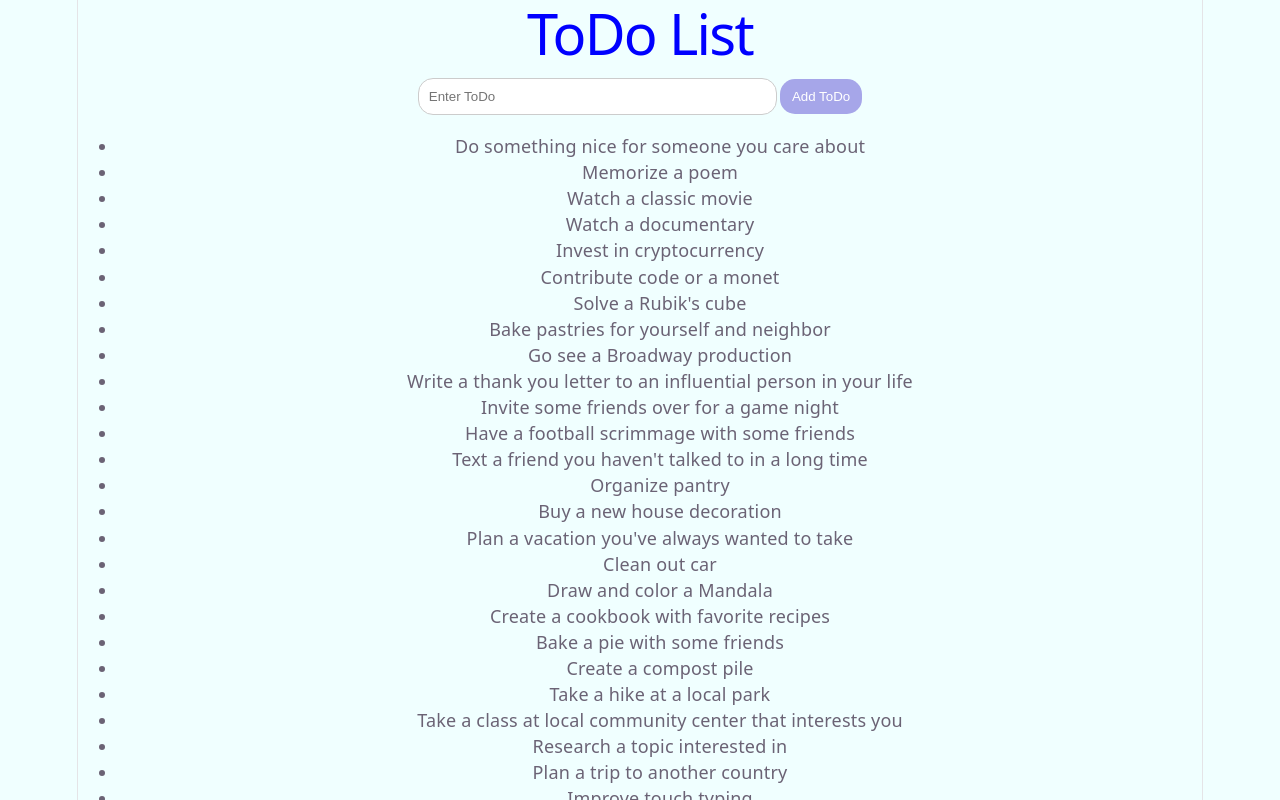
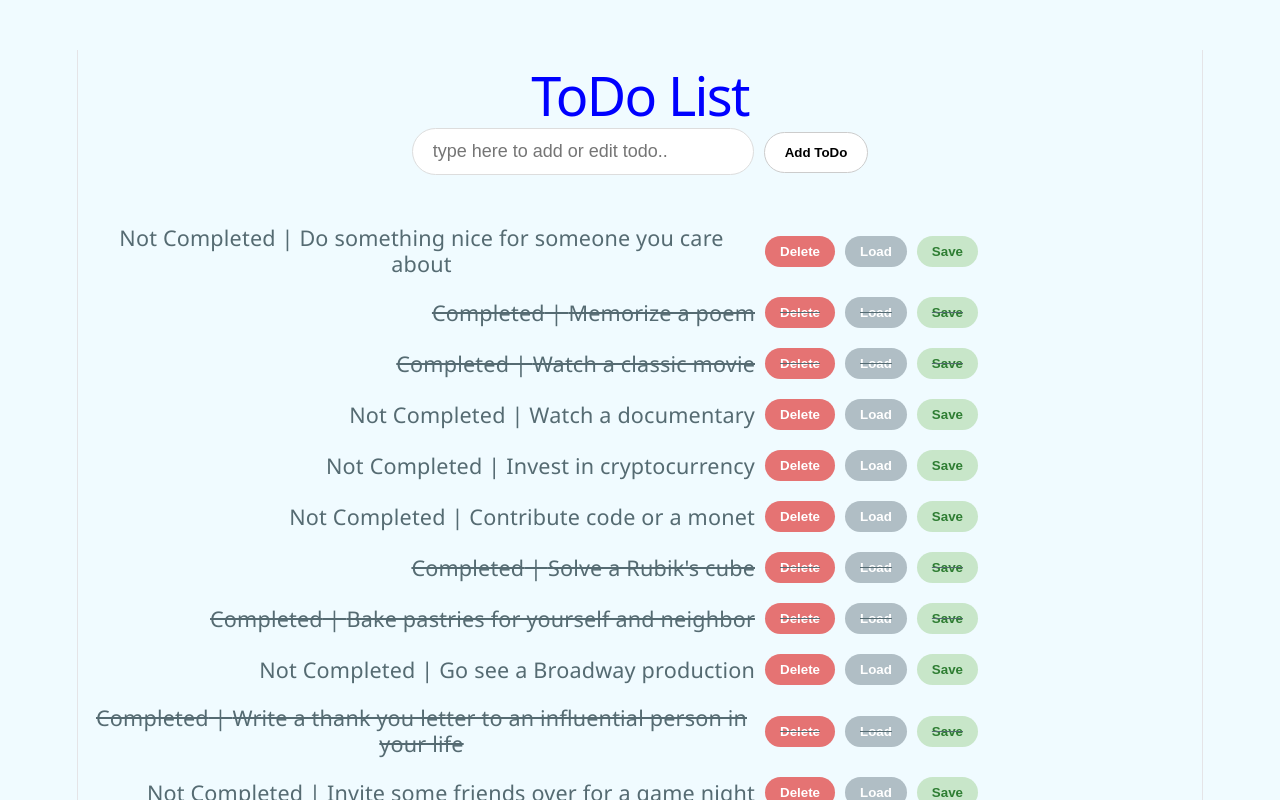
Before and after one commit to pratibha-shukla/Antra-first-react-app, a React (Vite) app in the folder antra-react-first/: page / in a window 1280 px wide. Shown: the top 800 px of the page. Built offline with nearby package versions, Linux system fonts and the light colour scheme.

Commit message:
added edit and delete btn

```diff
--- a/antra-react-first/src/components/Todo.css
+++ b/antra-react-first/src/components/Todo.css
@@ -1,33 +1,98 @@
-
-
+/* Center the whole app */
 body {
-    background-color: azure;
-}
-h1{
-    text-align: center;
-    color:blue;
-    margin-top: 20px;
+    background-color: #f0fbff; /* Soft azure */
+    font-family: 'Segoe UI', Tahoma, Geneva, Verdana, sans-serif;
+    display: flex;
+    justify-content: center;
+    padding-top: 50px;
 }
 
-.todo-list {
-    list-style-type: none;
+h1 {
+    text-align: center;
+    color: #0000ff;
+    font-size: 3rem;
+    margin-bottom: 20px;
+}
+
+/* Input Area */
+input {
+    padding: 12px 20px;
+    width: 300px;
+    border: 1px solid #ddd;
+    border-radius: 25px;
+    outline: none;
+    font-size: 1rem;
+}
+
+button {
+    cursor: pointer;
+    font-weight: 600;
+    transition: all 0.2s ease;
+}
+
+/* Add ToDo Button */
+button:not([class]) { /* Styles the button with no class */
+    padding: 12px 20px;
+    border-radius: 25px;
+    border: 1px solid #ccc;
+    background: white;
+    margin-left: 10px;
+}
+
+/* The List Container */
+ul {
+    list-style: none;
     padding: 0;
-    max-width: 400px;
-    margin: 20px auto;
-    color: aqua;
+    margin-top: 40px;
+    width: 100%;
+    max-width: 900px;
 }
-input[type="text"] {
-    padding: 10px;
-    width: 30%;
-    border: 1px solid #ccc;
-    border-radius: 15px;
+
+/* Each ToDo Item - This fixes the alignment */
+.todo-item {
+    display: flex;
+    align-items: center;
+    background: transparent;
+    padding: 10px 0;
+    color: #556b72;
+    font-size: 1.2rem;
+    gap: 10px; /* Space between text and buttons */
 }
-button {
-    padding: 10px 12px;
-    margin-left: 3px;
+
+/* This pushes all buttons to the far right */
+.todo-item::after {
+    content: "";
+    flex: 1;
+    order: -1; /* Pushes text to stay left while buttons move right */
+}
+
+/* Button Styles to match your image */
+.delete-btn {
+    background-color: #e57373;
+    color: white;
     border: none;
-    border-radius: 15px;
-    background-color: rgb(166, 166, 233);
+    border-radius: 20px;
+    padding: 8px 15px;
+}
+
+.load-btn {
+    background-color: #b0bec5;
     color: white;
-    cursor: pointer;
+    border: none;
+    border-radius: 20px;
+    padding: 8px 15px;
 }
+
+.edit-btn {
+    background-color: #c8e6c9;
+    color: #2e7d32;
+    border: none;
+    border-radius: 20px;
+    padding: 8px 15px;
+}
+
+/* Hover effects */
+button:hover {
+    filter: brightness(90%);
+    transform: scale(1.05);
+}
--- a/antra-react-first/src/components/Todo.jsx
+++ b/antra-react-first/src/components/Todo.jsx
@@ -5,43 +5,63 @@ import "./Todo.css";
 
 const ToDo = () => {
     const [input, setInput] = useState("");
+    const [todos, setTodos] = useState(todosData);
+
+// Function to add a new ToDo item
+    const handleAddToDo = () => {
+        if(input.trim() === "") return; // Prevent adding empty todos
+        const newToDo = {
+           id: Date.now(), // Unique ID based on timestamp
+           todo: input,
+           completed: false
+        };
+        setTodos([...todos, newToDo]);
+        setInput("");
+    };
+// Function to delete a ToDo item
+    const deleteToDo = (todoId) => {
+        const handleDeleteToDo = todos.filter((todo => todo.id !==todoId));
+        setTodos(handleDeleteToDo);
+    }
 
 
-    const handleAddToDo = () => {
-
-         if(input.trim() === ""){
-            return;
-        }
-       const newtodo = {
-        id: todosData.length + 1,
-        todo: input,
-
-       }
-         todosData.push(newtodo);
-            setInput("");
+      // Step A: When you click Edit, it puts the text in the input box
+    const loadToInput = (todo) => {
+        setInput(todo.todo);
     };
 
+// Function to edit a ToDo item
+  const editToDos = (todoId) => {
+    if(input.trim() === "") return; // Prevent editing to empty todos
+    const updatedToDos = todos.map((item => item.id === todoId ? {...item, todo: input} : item));
+    setTodos(updatedToDos);
+    setInput(""); // Clear input after editing
+  }
 
+
+    const handleInputChange = (e) => {
+        setInput(e.target.value);
+    }
 
    return (
     <div>
         <h1>ToDo List</h1>
         <input type="text"
-        placeholder="Enter ToDo"
+        placeholder="type here to add or edit todo.."
         value={input}
-        onChange={(e) => setInput(e.target.value)}></input>
-        <button onClick={handleAddToDo}>
-            Add ToDo
-        </button>
+        onChange={handleInputChange}></input>
+        <button onClick={handleAddToDo}> Add ToDo</button>
 
         <ul>
-            {todosData.map((todo) => {
-                return <li key={todo.id}>
-                    {todo.todo}
+            {todos.map((todo) => {
+                return <li key={todo.id}  className="todo-item" style={{textDecoration: todo.completed ? 'line-through' : 'none'}}>
+                     {todo.completed ? 'Completed' : 'Not Completed'} | {todo.todo}
+                      <button className="delete-btn" onClick={() => deleteToDo(todo.id)}>Delete</button>
+                        <button className="load-btn" onClick={() => loadToInput(todo)}>Load</button>   {/* First click loads text into box */}
+                      <button className="edit-btn" onClick={() => editToDos(todo.id)}>Save</button>
                 </li>
             })}
         </ul>
-
 
         </div>
      );
```
Also changed, not shown: 1 other file (tests, documents, lock files or other folders).
